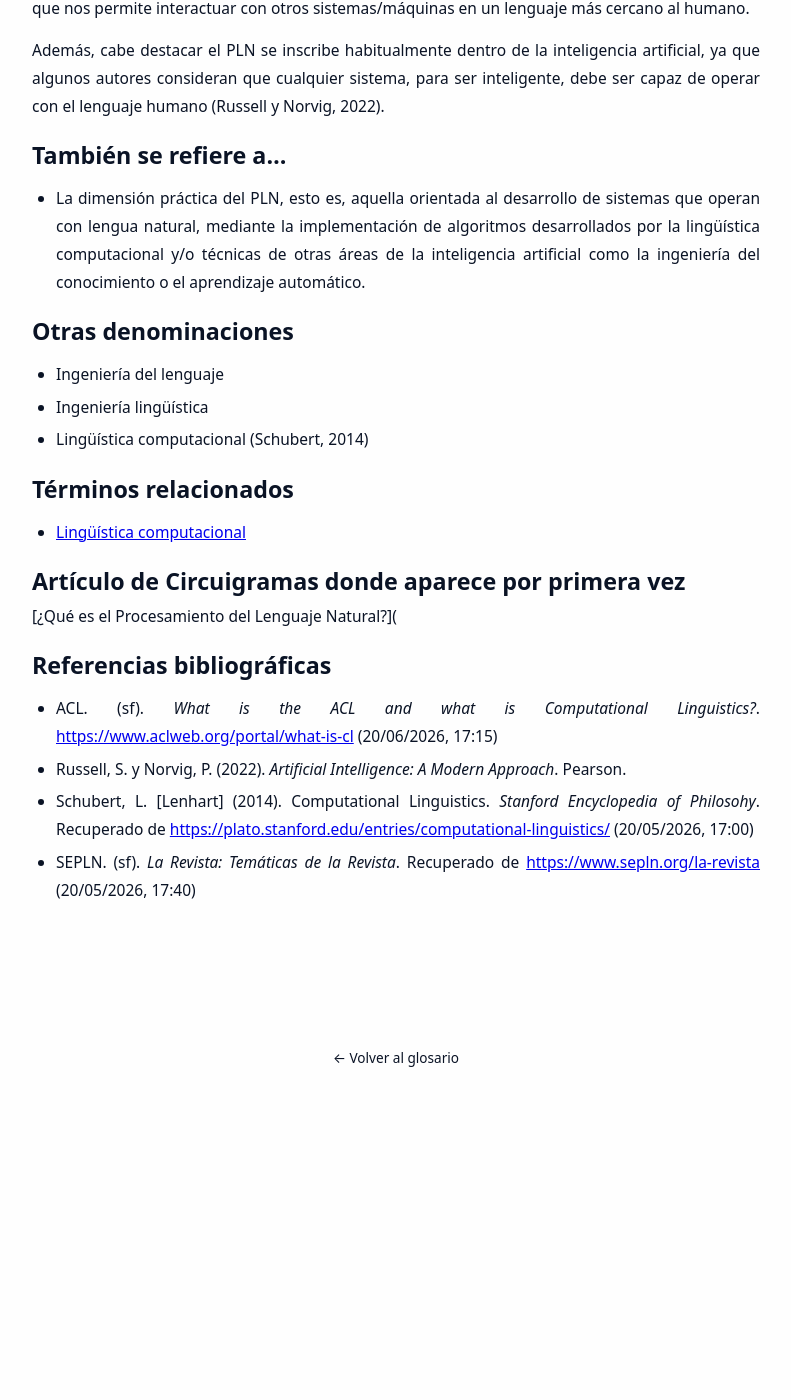
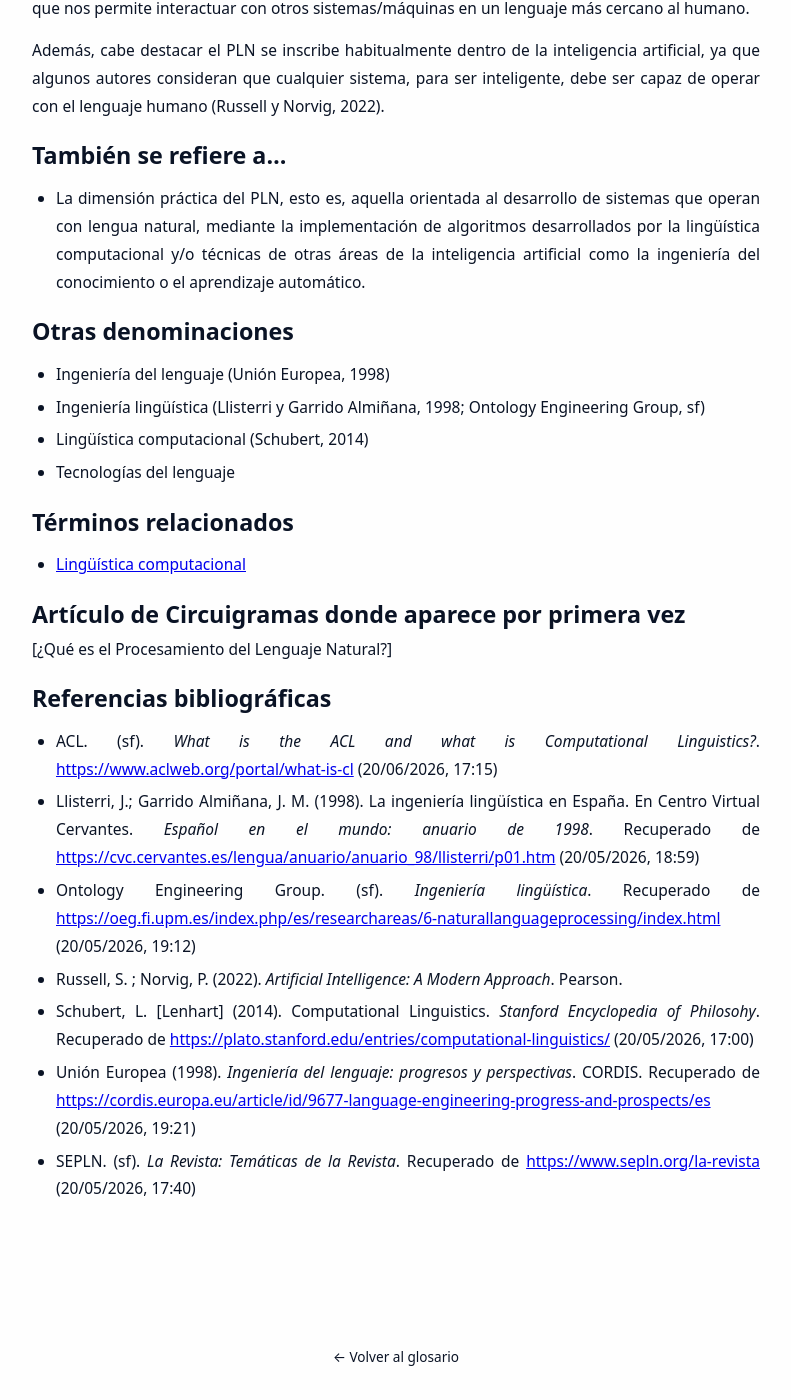
Before and after one commit to Circuigramas/glosario_pln, a Jekyll site: the page built from _terms/pln.md, in a window 1280 px wide and 1400 px high, scrolled down 2193 px. Shown: the whole window, without its empty margins (244-1035 px from the left). Built offline with Jekyll 4.4.1, drawn with Linux system fonts in a browser that asks for light colours; before the commit the page ends 3294 px from its top, so only the background shows below that.

Commit message:
Update PLN terms and references in pln.md
Added references and clarifications to terms related to natural language processing.

```diff
--- a/_terms/pln.md
+++ b/_terms/pln.md
@@ -35,18 +35,22 @@ Además, cabe destacar el PLN se inscribe habitualmente dentro de la inteligenci
 - La dimensión práctica del PLN, esto es, aquella orientada al desarrollo de sistemas que operan con lengua natural, mediante la implementación de algoritmos desarrollados por la lingüística computacional y/o técnicas de otras áreas de la inteligencia artificial como la ingeniería del conocimiento o el aprendizaje automático.
 
 # Otras denominaciones
-- Ingeniería del lenguaje
-- Ingeniería lingüística
+- Ingeniería del lenguaje (Unión Europea, 1998)
+- Ingeniería lingüística (Llisterri y Garrido Almiñana, 1998; Ontology Engineering Group, sf)
 - Lingüística computacional (Schubert, 2014)
+- Tecnologías del lenguaje
 
 # Términos relacionados
 - [Lingüística computacional](https://circuigramas.github.io/glosario_pln/lc/)
 
 # Artículo de Circuigramas donde aparece por primera vez
-[¿Qué es el Procesamiento del Lenguaje Natural?](
+[¿Qué es el Procesamiento del Lenguaje Natural?]
 
 # Referencias bibliográficas
 - ACL. (sf). _What is the ACL and what is Computational Linguistics?_. [https://www.aclweb.org/portal/what-is-cl](https://www.aclweb.org/portal/what-is-cl) (20/06/2026, 17:15)
-- Russell, S. y Norvig, P. (2022). _Artificial Intelligence: A Modern Approach_. Pearson.
+- Llisterri, J.; Garrido Almiñana, J. M. (1998). La ingeniería lingüística en España. En Centro Virtual Cervantes. _Español en el mundo: anuario de 1998_. Recuperado de [https://cvc.cervantes.es/lengua/anuario/anuario_98/llisterri/p01.htm](https://cvc.cervantes.es/lengua/anuario/anuario_98/llisterri/p01.htm) (20/05/2026, 18:59)
+- Ontology Engineering Group. (sf). _Ingeniería lingüística_. Recuperado de [https://oeg.fi.upm.es/index.php/es/researchareas/6-naturallanguageprocessing/index.html](https://oeg.fi.upm.es/index.php/es/researchareas/6-naturallanguageprocessing/index.html) (20/05/2026, 19:12)
+- Russell, S. ; Norvig, P. (2022). _Artificial Intelligence: A Modern Approach_. Pearson.
 - Schubert, L. \[Lenhart] (2014). Computational Linguistics. _Stanford Encyclopedia of Philosohy_. Recuperado de [https://plato.stanford.edu/entries/computational-linguistics/](https://plato.stanford.edu/entries/computational-linguistics/) (20/05/2026, 17:00)
+- Unión Europea (1998). _Ingeniería del lenguaje: progresos y perspectivas_. CORDIS. Recuperado de [https://cordis.europa.eu/article/id/9677-language-engineering-progress-and-prospects/es](https://cordis.europa.eu/article/id/9677-language-engineering-progress-and-prospects/es) (20/05/2026, 19:21)
 - SEPLN. (sf). _La Revista: Temáticas de la Revista_. Recuperado de [https://www.sepln.org/la-revista](https://www.sepln.org/la-revista) (20/05/2026, 17:40)
```
